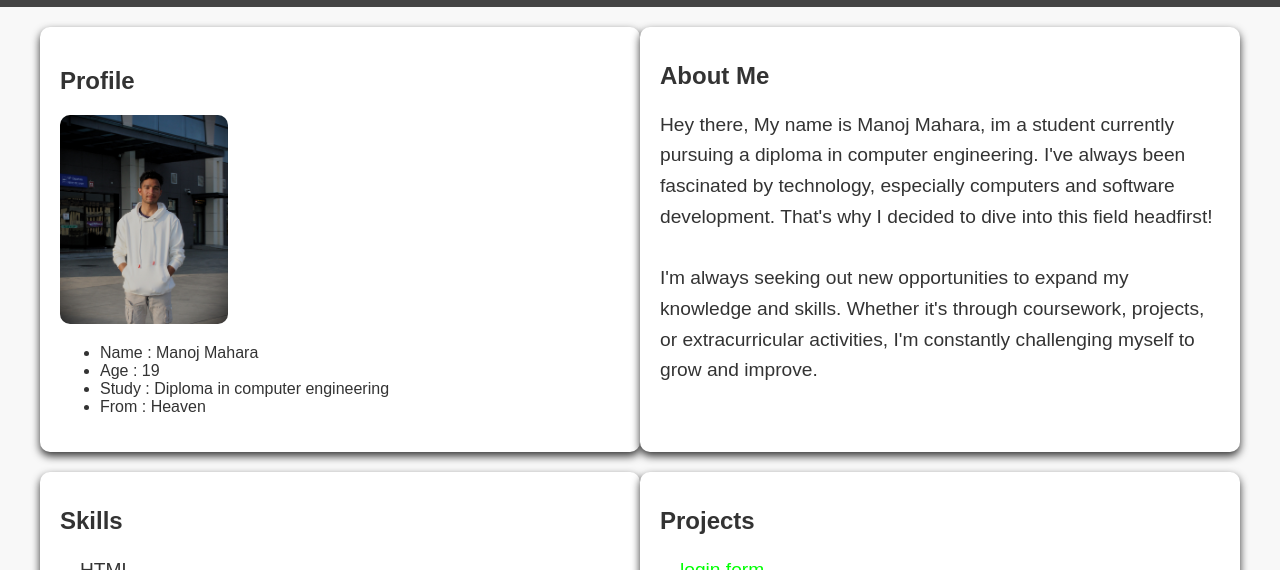
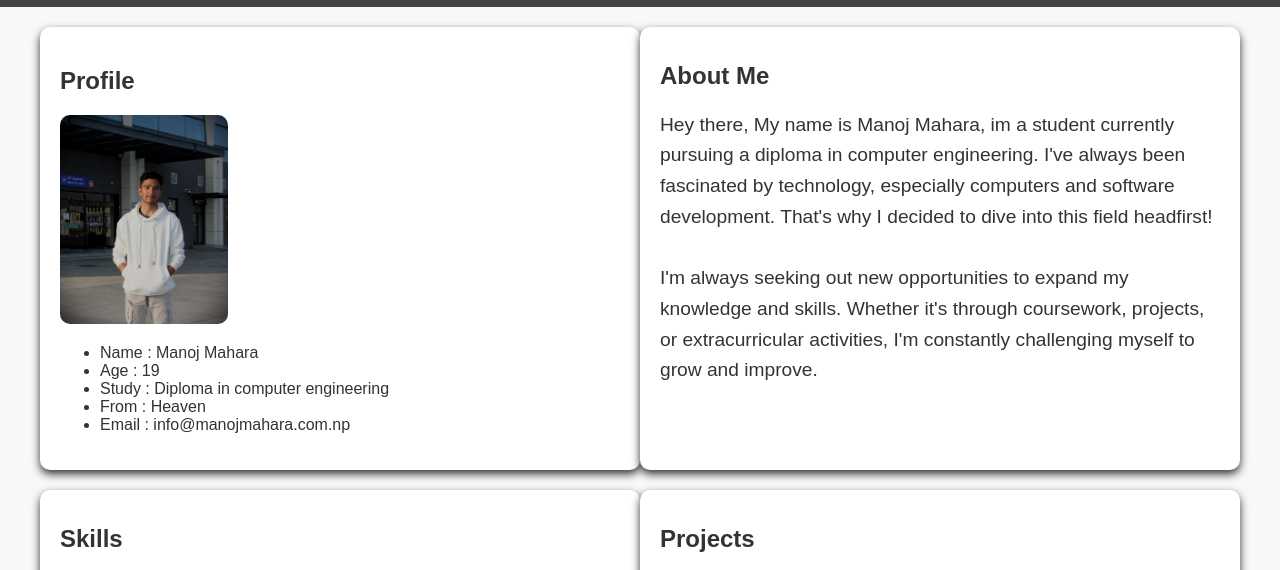
Before and after one commit to manojmahara71/Manojmahara, a plain HTML site: page index.html in a window 1280 px wide. Shown: the part 155-725 px from the top of the page. Drawn offline with Linux system fonts and the light colour scheme.

Commit message:
index.html

```diff
--- a/index.html
+++ b/index.html
@@ -328,6 +328,7 @@
                 <li>Age : 19</li>
                 <li>Study : Diploma in computer engineering</li>
                 <li>From : Heaven</li>
+<li>Email : info@manojmahara.com.np</li>
             </ul>
         </div>
 
```
